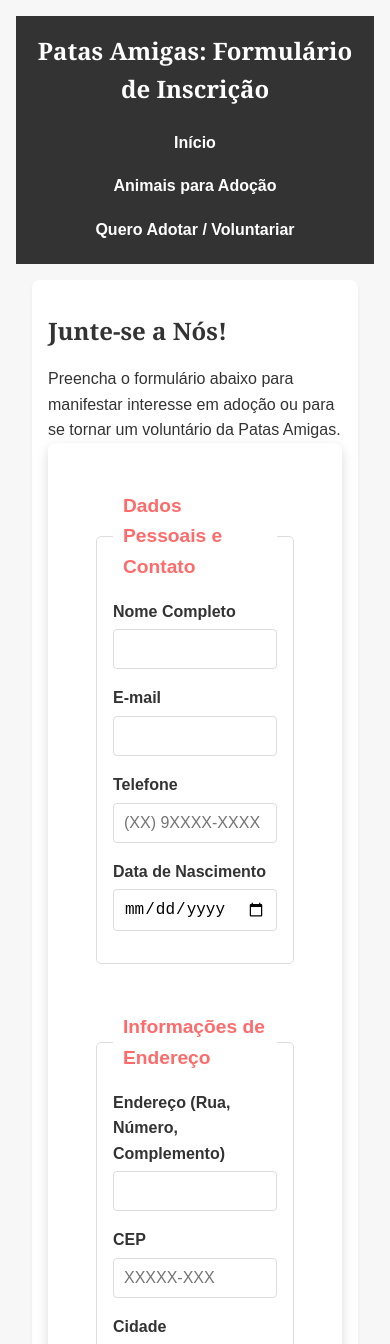
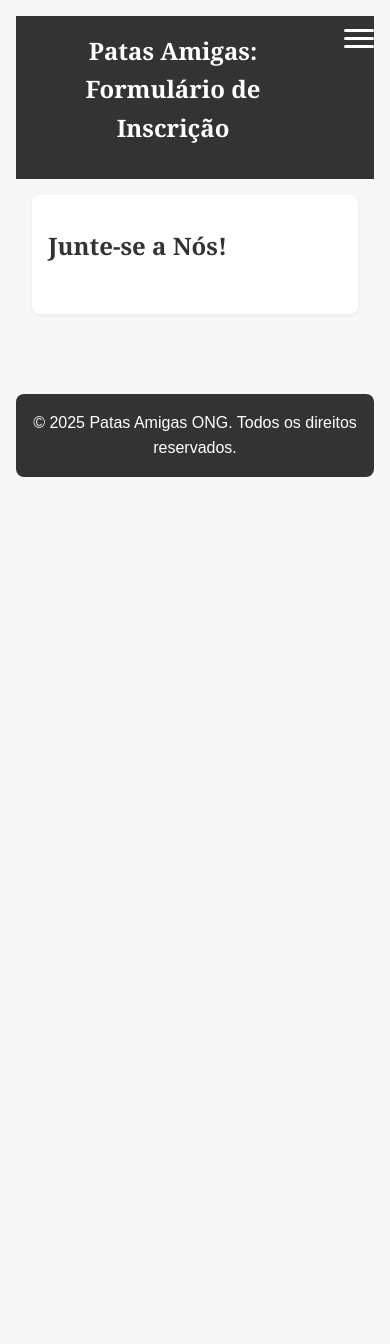
Before and after one commit to AlinePinhelli/PatasAmigas-ONG, a plain HTML site: page cadastro.html in a window 390 px wide. Shown: the top 1344 px of the page. After the commit the page ends 844 px from the top, so only its background shows below. Drawn offline with Linux system fonts and the light colour scheme.

Commit message:
feat: add hamburguer and improve css

```diff
--- a/assets/css/style.css
+++ b/assets/css/style.css
@@ -80,12 +80,13 @@ h1, h2, h3 {
     color: var(--cor-texto-claro);
     padding: var(--espacamento-base) 0;
     text-align: center;
+    position: relative;
 }
 
 .c-header__logo {
     font-size: 1.5rem;
     margin-bottom: var(--espacamento-base);
-    padding: 0 var(--espacamento-base);
+    padding: 0 60px 0 var(--espacamento-base);
 }
 
 .c-header__nav {
@@ -113,6 +114,36 @@ hr {
     display: none;
 }
 
+
+/* --------------------------------
+ * 3.1. MENU HAMBÚRGUER (MOBILE)
+ * --------------------------------
+ */
+
+.c-menu-hamburguer {
+    /* Estilos base: o display será controlado nas Media Queries */
+    display: none;
+    position: absolute;
+    top: 1.5rem;
+    right: var(--espacamento-base);
+    width: 30px;
+    height: 25px;
+    background: transparent;
+    border: none;
+    cursor: pointer;
+    z-index: 100;
+    padding: 0;
+}
+
+.c-menu-hamburguer__barra {
+    display: block;
+    width: 100%;
+    height: 3px;
+    background: var(--cor-texto-claro);
+    border-radius: 5px;
+    margin: 5px 0;
+    transition: all 0.3s ease;
+}
 
 /* --------------------------------
  * 4. BOTÕES (C-BOTAO) E AÇÕES
@@ -152,17 +183,19 @@ hr {
 .c-botao--acao:hover {
     background-color: #3bbfb6;
 }
-/* MODIFICADOR: Botão Secundário (Adoção) */
+
+/* Estilo para Botão Secundário - Alto Contraste para Links de Cards */
 .c-botao--secundario {
-    background-color: transparent; /* Fundo transparente */
-    color: var(--cor-primaria); /* Cor do texto primária (vermelho) */
-    border: 2px solid var(--cor-primaria); /* Borda primária */
+    background-color: transparent;
+    color: var(--cor-primaria);
+    border: 2px solid var(--cor-primaria);
 }
 
 .c-botao--secundario:hover {
     background-color: var(--cor-primaria);
     color: var(--cor-texto-claro);
 }
+
 
 /* --------------------------------
  * 5. GALERIA DE ANIMAIS (C-GALERIA-ANIMAIS)
@@ -174,6 +207,11 @@ hr {
     flex-direction: column;
     gap: var(--espacamento-duplo);
     padding: var(--espacamento-base) 0;
+}
+
+.c-galeria-animais__item {
+    /* Necessário para o layout de colunas no desktop */
+    width: 100%;
 }
 
 .c-card-animal {
@@ -190,6 +228,7 @@ hr {
     height: 200px;
     object-fit: cover;
     margin-bottom: var(--espacamento-base);
+    cursor: pointer;
 }
 
 .c-card-animal__titulo {
@@ -231,27 +270,23 @@ hr {
     text-transform: uppercase;
 }
 
-/* Modificador de Cor 1: Espécie Cão */
 .c-tag--cao {
     background-color: var(--cor-acento);
     color: var(--cor-texto-principal);
 }
 
-/* Modificador de Cor 2: Espécie Gato */
 .c-tag--gato {
-    background-color: var(--cor-secundaria); /* Usando a cor secundária de forma suave */
+    background-color: var(--cor-secundaria);
     color: var(--cor-texto-claro);
 }
 
-/* Modificador de Status: Ação Principal */
 .c-tag--urgente {
     background-color: var(--cor-primaria);
     color: var(--cor-texto-claro);
 }
 
-/* Modificador de Status: Informação */
 .c-tag--castrado {
-    background-color: #A3A3A3; /* Cinza neutro */
+    background-color: #A3A3A3;
     color: var(--cor-texto-claro);
 }
 
@@ -367,7 +402,6 @@ form > button[type="submit"] {
 
 /* BREAKPOINT 2: MOBILE GRANDE (Largura mínima de 480px) */
 @media screen and (min-width: 480px) {
-    /* Ajustes menores de espaçamento para telas ligeiramente maiores */
     body {
         padding: var(--espacamento-m);
     }
@@ -388,18 +422,28 @@ form > button[type="submit"] {
         padding: var(--espacamento-base) var(--espacamento-g);
     }
 
+    /* Oculta o botão hambúrguer no tablet/desktop */
+    .c-menu-hamburguer {
+        display: none;
+    }
+
     .c-header__logo {
         margin-bottom: 0;
         font-size: 1.8rem;
     }
 
-    /* AJUSTES DA NAVEGAÇÃO */
+    /* GARANTIR QUE A NAVEGAÇÃO GRANDE FIQUE VISÍVEL NO DESKTOP */
     .c-header__nav {
+        position: static;
+        height: auto;
+        transform: none;
+        padding-top: 0;
+        background-color: transparent;
         padding: 0;
     }
 
     .c-header__lista-nav {
-        flex-direction: row; /* Desktop: em linha */
+        flex-direction: row;
         gap: var(--espacamento-base);
     }
 
@@ -433,10 +477,8 @@ form > button[type="submit"] {
     }
 }
 
-
 /* BREAKPOINT 4: DESKTOP MÉDIO (Largura mínima de 992px) */
 @media screen and (min-width: 992px) {
-    /* A galeria mantém 2 colunas, mas aumentamos o padding de seções */
     section {
         padding: var(--espacamento-duplo) var(--espacamento-g);
     }
@@ -460,3 +502,49 @@ form > button[type="submit"] {
         margin: 0 auto;
     }
 }
+
+/* ESTILOS ESPECÍFICOS PARA O MOBILE (MAX-WIDTH: 767px) */
+@media screen and (max-width: 767px) {
+
+    /* CORREÇÃO: MOSTRAR O BOTÃO HAMBÚRGUER E FIXAR NA TELA */
+    .c-menu-hamburguer {
+        display: block;
+        position: fixed; /* O ícone fica fixo na tela durante a rolagem */
+        z-index: 150;
+        top: 1.5rem;
+        right: var(--espacamento-base);
+    }
+
+    /* Ajuste para que o logo não interfira na área do botão */
+    .c-header__logo {
+        padding-right: 60px;
+    }
+
+    /* ESCONDER A NAVEGAÇÃO GRANDE POR PADRÃO NO MOBILE */
+    .c-header__nav {
+        position: fixed;
+        top: 0;
+        left: 0;
+        width: 100%;
+        height: 100vh;
+        background-color: var(--cor-fundo-escuro);
+        padding-top: 80px; /* Garante que os links comecem abaixo do logo/botão */
+        z-index: 50;
+
+        /* Oculta o menu */
+        transform: translateX(100%);
+        transition: transform 0.3s ease-in-out;
+    }
+
+    /* Estilo para quando o MENU ESTIVER ABERTO (Adicionaremos a classe 'is-open' via JS) */
+    .c-header__nav.is-open {
+        transform: translateX(0); /* Traz o menu para dentro da tela */
+    }
+
+    /* Lista do Menu no Mobile (Vertical) */
+    .c-header__lista-nav {
+        flex-direction: column;
+        align-items: flex-start;
+        padding: var(--espacamento-g);
+    }
+}
--- a/cadastro.html
+++ b/cadastro.html
@@ -12,6 +12,12 @@
     <header class="c-header">
         <h1 class="c-header__logo">Patas Amigas: Formulário de Inscrição</h1>
 
+        <button class="c-menu-hamburguer" id="menu-toggle" aria-label="Abrir Menu Principal">
+            <span class="c-menu-hamburguer__barra"></span>
+            <span class="c-menu-hamburguer__barra"></span>
+            <span class="c-menu-hamburguer__barra"></span>
+        </button>
+
         <nav class="c-header__nav">
             <ul class="c-header__lista-nav">
                 <li><a href="index.html">Início</a></li>
@@ -25,84 +31,7 @@
 
         <section>
             <h2>Junte-se a Nós!</h2>
-            <p>Preencha o formulário abaixo para manifestar interesse em adoção ou para se tornar um voluntário da Patas Amigas.</p>
-
-            <form class="c-formulario" id="formulario-inscricao">
-
-                <fieldset>
-                    <legend>Dados Pessoais e Contato</legend>
-
-                    <div>
-                        <label for="nome">Nome Completo</label>
-                        <input type="text" id="nome" name="nome" required>
-                    </div>
-
-                    <div>
-                        <label for="email">E-mail</label>
-                        <input type="email" id="email" name="email" required>
-                    </div>
-
-                    <div>
-                        <label for="telefone">Telefone</label>
-                        <input type="tel" id="telefone" name="telefone" pattern="\(\d{2}\) \d{5}-\d{4}" placeholder="(XX) 9XXXX-XXXX" required>
-                    </div>
-
-                    <div>
-                        <label for="data-nascimento">Data de Nascimento</label>
-                        <input type="date" id="data-nascimento" name="data-nascimento" required>
-                    </div>
-                </fieldset>
-
-                <fieldset>
-                    <legend>Informações de Endereço</legend>
-
-                    <div>
-                        <label for="endereco">Endereço (Rua, Número, Complemento)</label>
-                        <input type="text" id="endereco" name="endereco" required>
-                    </div>
-
-                    <div>
-                        <label for="cep">CEP</label>
-                        <input type="text" id="cep" name="cep" pattern="\d{5}-\d{3}" placeholder="XXXXX-XXX" required>
-                    </div>
-
-                    <div>
-                        <label for="cidade">Cidade</label>
-                        <input type="text" id="cidade" name="cidade" required>
-                    </div>
-
-                    <div>
-                        <label for="estado">Estado</label>
-                        <select id="estado" name="estado" required>
-                            <option value="">Selecione</option>
-                            <option value="RJ">Rio de Janeiro</option>
-                            <option value="SP">São Paulo</option>
-                            </select>
-                    </div>
-                </fieldset>
-
-                <fieldset>
-                    <legend>Qual seu objetivo?</legend>
-
-                    <div>
-                        <input type="radio" id="adocao" name="objetivo" value="adocao" required>
-                        <label for="adocao">Quero Adotar um animal</label>
-                    </div>
-
-                    <div>
-                        <input type="radio" id="voluntario" name="objetivo" value="voluntario" required>
-                        <label for="voluntario">Quero ser Voluntário</label>
-                    </div>
-
-                    <div>
-                        <label for="mensagem">Deixe uma mensagem sobre seu interesse:</label>
-                        <textarea id="mensagem" name="mensagem" rows="5"></textarea>
-                    </div>
-                </fieldset>
-
-                <button type="submit" class="c-botao c-botao--primario">Enviar Inscrição</button>
-            </form>
-        </section>
+            </section>
     </main>
 
     <footer class="c-footer">
```
Also changed, not shown: index.html (+6 -1 lines), projetos.html (+6 -1 lines).
